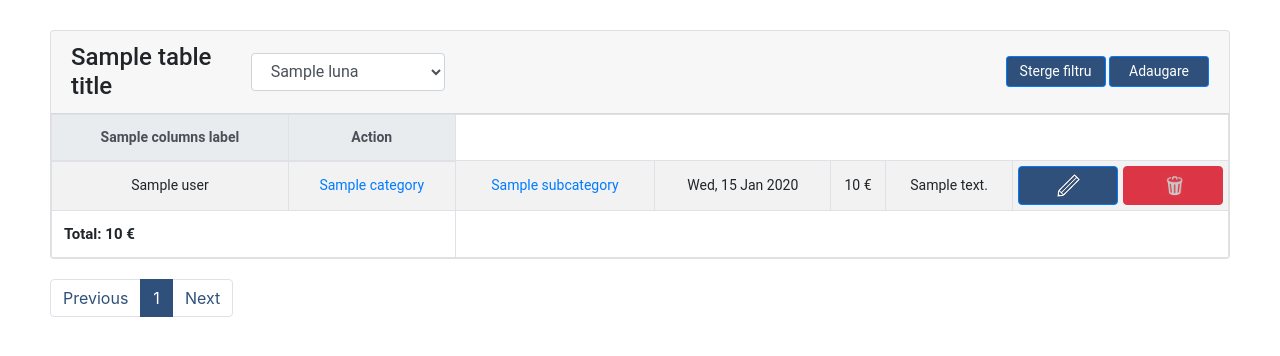
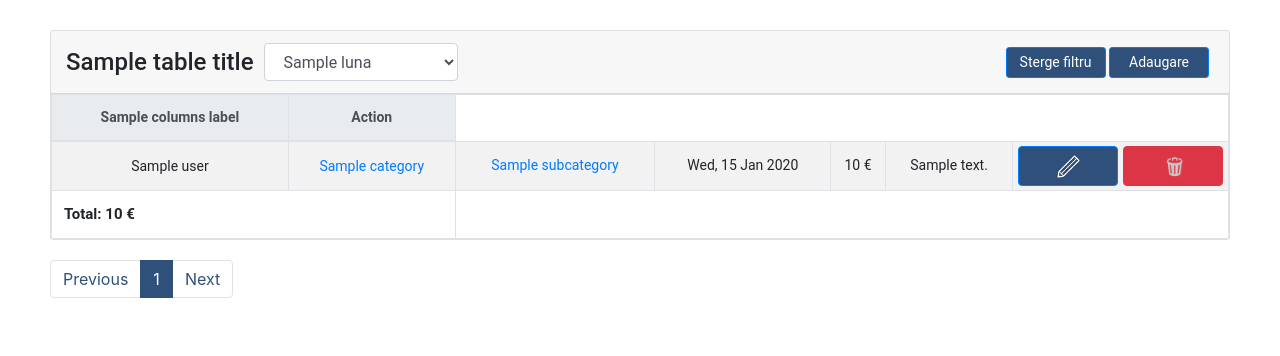
Before and after one commit to tupyy/homesite, a Django app: template templates/money/payment/view_month.html in a window 1280 px wide. Shown: the part 56-412 px from the top of the page. Run offline with Django 3.2, Linux system fonts and the light colour scheme; the template is opened without the code that fills it: most values are stand-ins (such as "Sample title", 1, 10 or a date in 2020); some libraries are stand-ins or nearby versions.

Commit message:
fix payment table title css.

```diff
--- a/money/static/money/css/table.css
+++ b/money/static/money/css/table.css
@@ -37,6 +37,11 @@ div.form-group.row {
     .panel-table .card-body {
         padding: 0;
         text-align: center;
+    }
+
+    .panel-table .card-header .table-title-container {
+        margin-left: 10px;
+        margin-right: 10px;
     }
 
     .table > thead > tr > th,
@@ -257,6 +262,11 @@ div.form-group.row {
         margin-bottom: 10px;
     }
 
+    .panel-table .card-header .table-title-container {
+        margin-left: 10px;
+        margin-right: 10px;
+    }
+
     .action-container-create {
         display: flex;
         justify-content: center;
--- a/server/settings/__init__.py
+++ b/server/settings/__init__.py
@@ -4,7 +4,7 @@ from split_settings.tools import optional, include
 
 
 # Managing environment via DJANGO_ENV variable:
-environ.setdefault('DJANGO_ENV', 'production')
+environ.setdefault('DJANGO_ENV', 'development')
 ENV = environ['DJANGO_ENV']
 
 base_settings = [
--- a/templates/money/payment/payment_table.html
+++ b/templates/money/payment/payment_table.html
@@ -3,7 +3,7 @@
     <div class="card panel-default panel-table">
         <div class="card-header">
             <div class="row">
-                <div class="col-xl-2 col-lg-2 col-md-3 col-xd action-container">
+                <div class="action-container table-title-container">
                     <h4 class="panel-title">{{ table_title }}</h4>
                 </div>
                 <div class="col-xs-4 col-lg-2 col-xl-2 text-left action-container">
```
